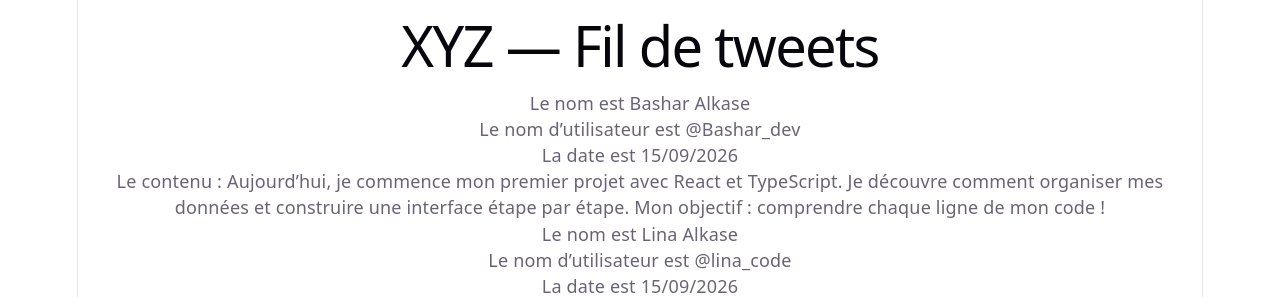
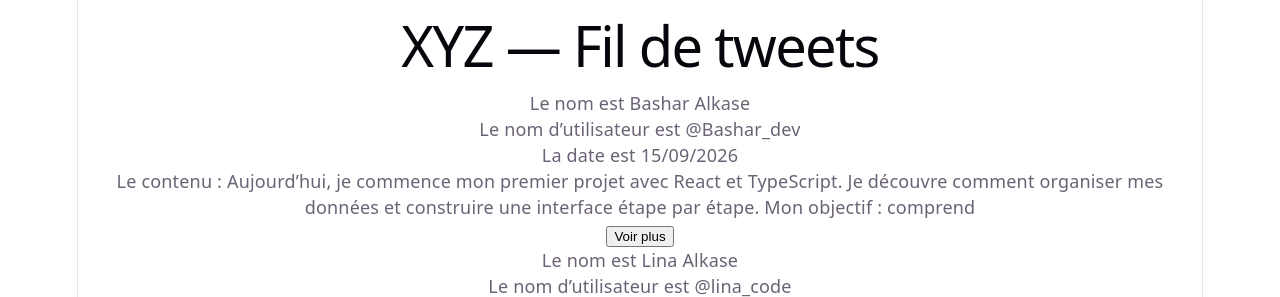
Before and after one commit to Bashar525-art/xyz, a React (Vite) app: page / in a window 1280 px wide. Shown: the top 297 px of the page. Built offline with nearby package versions, Linux system fonts and the light colour scheme.

Commit message:
Ajout du bouton Voir plus et Voir moins

```diff
--- a/src/components/TweetPreview.tsx
+++ b/src/components/TweetPreview.tsx
@@ -1,12 +1,16 @@
 import type { Tweet } from "../types/Tweet";
 import type { ReactElement } from "react";
 import "./TweetPreview.css";
+import { useState } from "react";
 
 type TweetPreviewProps = {
     tweet: Tweet;
+
 }
 
+
 export function TweetPreview({ tweet }: TweetPreviewProps): ReactElement {
+    const [isExpanded, setIsExpanded] = useState(false);
     return (
         <div>
             <p>Le nom est {tweet.authorName}</p>
@@ -17,8 +21,12 @@
                     <img className="tweet-image" src={tweet.image.url} alt={tweet.image.alt} />)
             }
 
-            <p>Le contenu : {tweet.content}</p>
-
+            <p> Le contenu : {isExpanded ? tweet.content : tweet.content.slice(0, 180)}</p>
+            {tweet.content.length > 180 && (
+                <button type="button"
+                    onClick={() => setIsExpanded((previous) => !previous)}>
+                    {isExpanded ? "Voir moins" : "Voir plus"}</button>
+            )}
 
         </div>
     );
```
